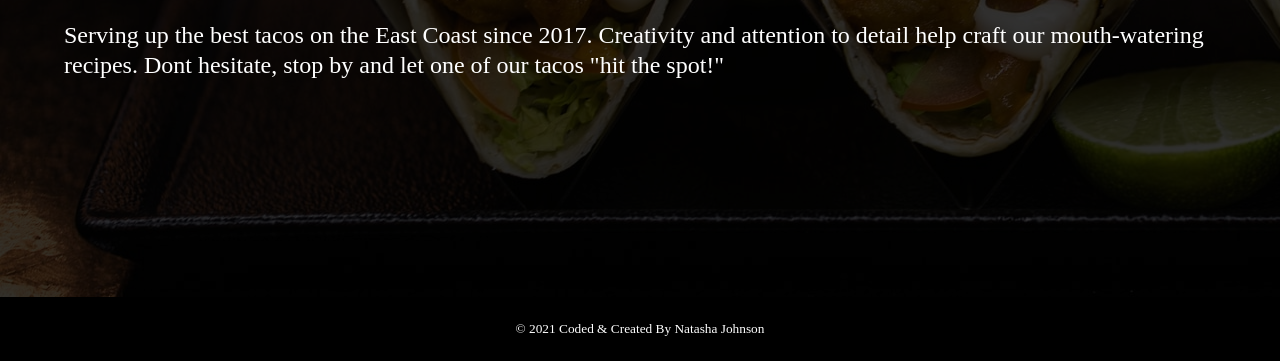
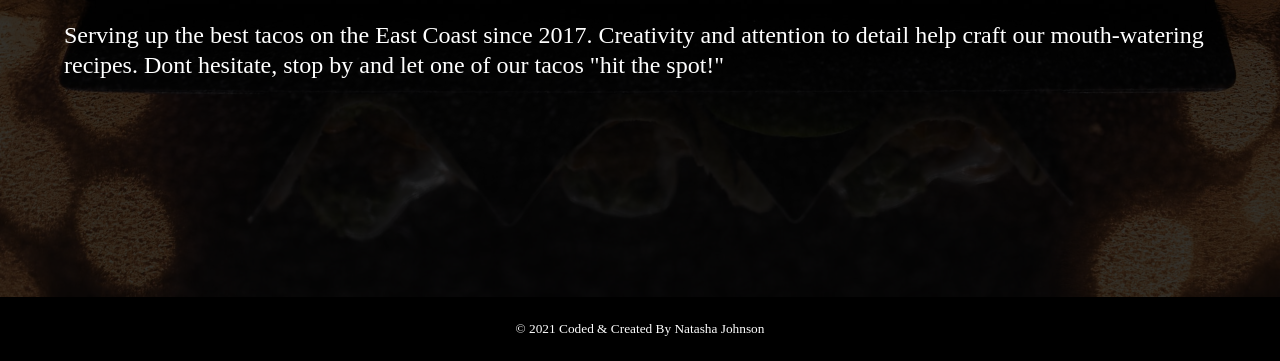
Before and after one commit to artsycoder533/restaurant-page, a website built with webpack: page dist/index.html in a window 1280 px wide. Shown: the part 439-800 px from the top of the page. Built offline with Linux system fonts and the light colour scheme.

Commit message:
changed background image position

```diff
--- a/src/style.css
+++ b/src/style.css
@@ -6,8 +6,8 @@
 
 body {
     min-height: 100vh;
-    width: 100%;
-    background: rgba(0,0,0,0.8) url(./images/taco.png);
+    width: 100vw;
+    background: rgba(0,0,0,0.8) url(./images/taco.png) center/cover no-repeat;
     background-blend-mode: multiply;
     color: white;
     line-height: 1.25;
--- a/webpack.config.js
+++ b/webpack.config.js
@@ -2,7 +2,7 @@ const path = require("path");
 const HtmlWebpackPlugin = require("html-webpack-plugin");
 
 module.exports = {
-	mode: "production",
+	mode: "development",
 	entry: "./src/index.js",
 	output: {
 		filename: "bundle.js",
```
Also changed, not shown: dist/bundle.js.
